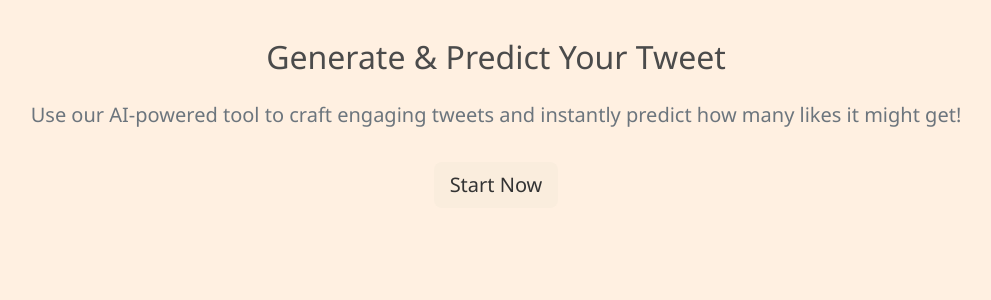
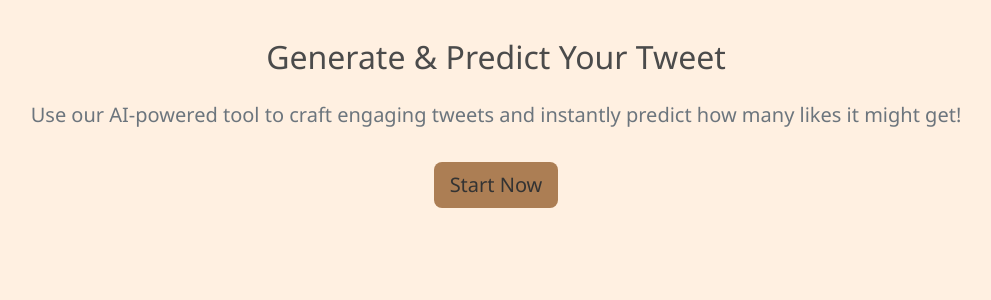
Before and after one commit to prek5h4/Tweet-Generation-And-Like-Prediction-ML-Model, a Flask app: page / in a window 1280 px wide. Shown: the part 56-356 px from the top of the page, without its empty margins (144-1135 px from the left). Run offline with Flask 3, Linux system fonts and the light colour scheme; parts of the project's set-up code (start-up, migrations or seed data) failed here and were passed over.

Commit message:
Update base.html

```diff
--- a/templates/base.html
+++ b/templates/base.html
@@ -28,14 +28,14 @@
 
       .btn-primary,
       .btn-success {
-        background-color: #FAEDDD;
+        background-color: #AC7E54;
         border: none;
         color: #333;
       }
 
       .btn-primary:hover,
       .btn-success:hover {
-        background-color: #EDE9D0;
+        background-color: #E9D1A9;
         color: #222;
       }
 
```
